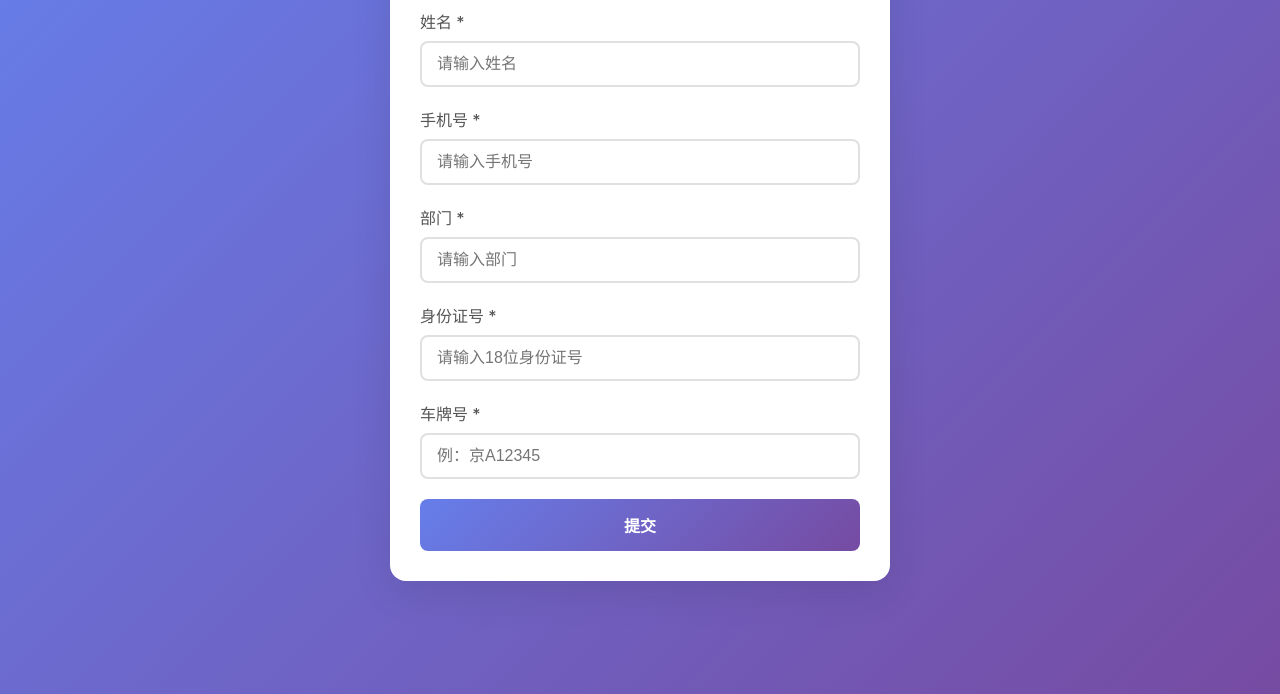
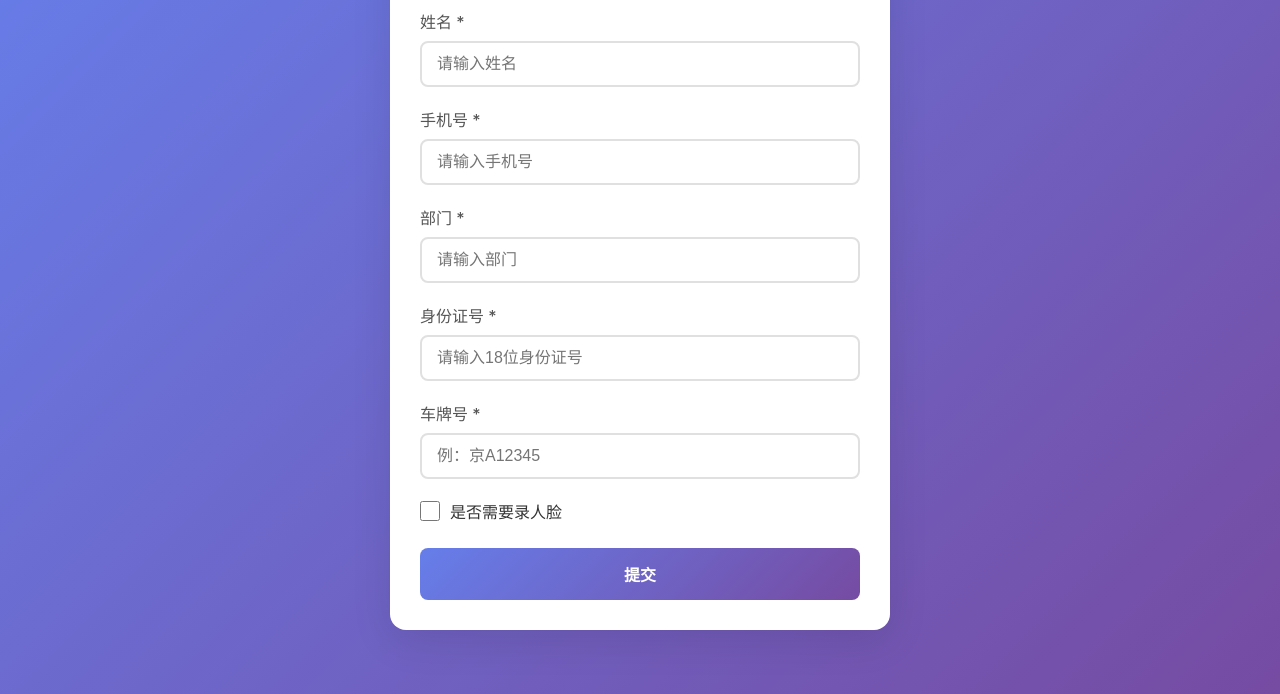
Before and after one commit to figosoar/newemployee, a website: page frontend/form.html in a window 1280 px wide. Shown: the part 106-800 px from the top of the page. Drawn offline with Linux system fonts and the light colour scheme.

Commit message:
Add face recording checkbox option

```diff
--- a/backend/server.js
+++ b/backend/server.js
@@ -90,7 +90,7 @@ app.get('/api/qrcode', async (req, res) => {
 
 // 提交表单数据
 app.post('/api/submit', (req, res) => {
-  const { name, phone, department, idCard, carPlate } = req.body;
+  const { name, phone, department, idCard, carPlate, needFaceRecord } = req.body;
 
   if (!name || !phone || !department || !idCard || !carPlate) {
     return res.status(400).json({ error: '所有字段都是必填的' });
@@ -103,6 +103,7 @@ app.post('/api/submit', (req, res) => {
     department,
     idCard,
     carPlate,
+    needFaceRecord: needFaceRecord || false,
     submitTime: new Date().toLocaleString('zh-CN')
   };
 
--- a/frontend/form.html
+++ b/frontend/form.html
@@ -57,6 +57,30 @@
     input:focus {
       outline: none;
       border-color: #667eea;
+    }
+
+    .checkbox-group {
+      margin-bottom: 25px;
+    }
+
+    .checkbox-label {
+      display: flex;
+      align-items: center;
+      cursor: pointer;
+      font-weight: normal;
+    }
+
+    .checkbox-label input[type="checkbox"] {
+      width: auto;
+      margin-right: 10px;
+      cursor: pointer;
+      width: 20px;
+      height: 20px;
+    }
+
+    .checkbox-label span {
+      font-size: 16px;
+      color: #333;
     }
 
     button {
@@ -130,6 +154,13 @@
         <input type="text" id="carPlate" name="carPlate" required placeholder="例：京A12345">
       </div>
 
+      <div class="form-group checkbox-group">
+        <label class="checkbox-label">
+          <input type="checkbox" id="needFaceRecord" name="needFaceRecord">
+          <span>是否需要录人脸</span>
+        </label>
+      </div>
+
       <button type="submit">提交</button>
 
       <div id="message" class="message"></div>
@@ -149,7 +180,8 @@
         phone: document.getElementById('phone').value,
         department: document.getElementById('department').value,
         idCard: document.getElementById('idCard').value,
-        carPlate: document.getElementById('carPlate').value
+        carPlate: document.getElementById('carPlate').value,
+        needFaceRecord: document.getElementById('needFaceRecord').checked
       };
 
       try {
```
Also changed, not shown: admin/index.html (+4 -2 lines).
